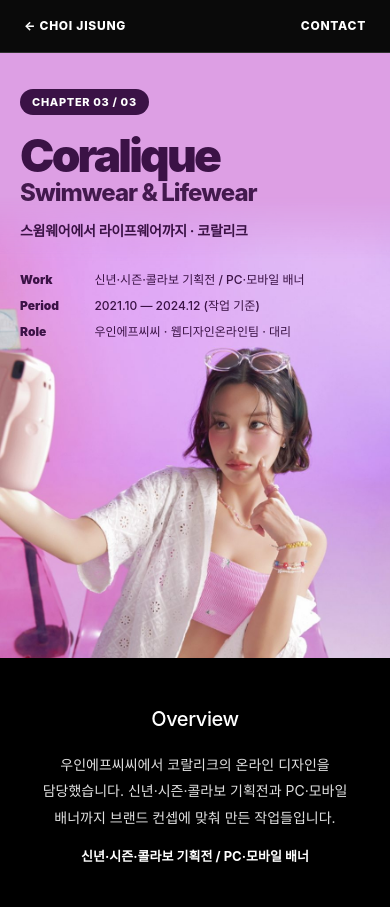
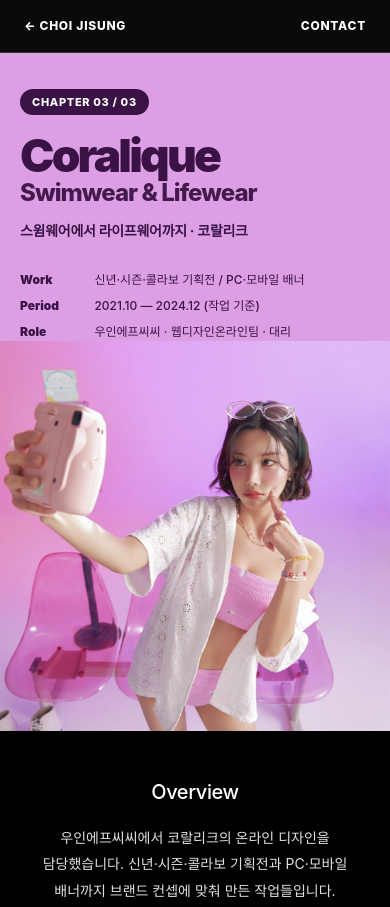
Before and after one commit to choijisung-star/jisung, a plain HTML site: page work/coralique.html in a window 390 px wide. Shown: the top 907 px of the page. Drawn offline with Linux system fonts and the light colour scheme; a web font is replaced by a local one.

Commit message:
Mobile/tablet chapter page covers: text first, model photo below (no overlap)
Co-Authored-By: Claude Sonnet 5.5 <noreply@anthropic.com>

```diff
--- a/style.css
+++ b/style.css
@@ -1357,3 +1357,11 @@ html.intro-on .intro{display:block;position:fixed;inset:0;z-index:1000;backgroun
   .h2-bio{line-height:2;margin-top:calc(2*var(--u))}
   .bio-s+.bio-s{margin-top:calc(.95*var(--u))}
 }
+
+/* 모바일/태블릿 챕터 페이지 표지: 글자는 위, 모델 사진은 그 아래로 (글자가 모델에 가려지거나 겹치지 않게) */
+@media (max-width:800px){
+  .pj-hero:not(.home-hero){display:flex;flex-direction:column;height:auto;min-height:0;aspect-ratio:auto;overflow:hidden}
+  .pj-hero:not(.home-hero) .pj-hero__l{order:1;position:relative;z-index:2;width:auto;min-height:0}
+  .pj-hero:not(.home-hero) .pj-hero__r{order:2;position:relative;inset:auto;margin:0;width:100%;height:calc(100*var(--m));aspect-ratio:auto;overflow:hidden}
+  .pj-hero:not(.home-hero) .pj-hero__r img{position:absolute;left:0;right:auto;top:0;width:100%;height:100%;max-width:none;object-fit:cover;object-position:50% 31%;-webkit-mask-image:none;mask-image:none}
+}
```
